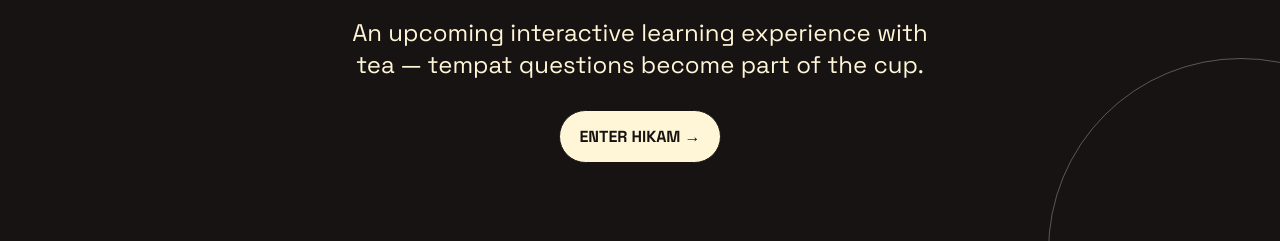
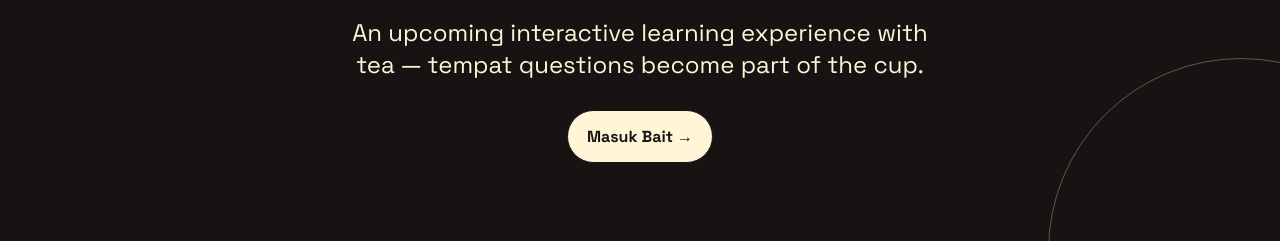
Before and after one commit to iamhamzaabdullah/wantea, a plain HTML site: page index.html in a window 1280 px wide. Shown: the part 4892-5133 px from the top of the page. Drawn offline with nearby package versions, Linux system fonts and the light colour scheme.

Commit message:
Update call-to-action text

```diff
--- a/index.html
+++ b/index.html
@@ -85,7 +85,7 @@
   <div class="kicker">WAIT. THERE'S MORE.</div>
   <h2>BAIT<br>UL<br>HIKAM</h2>
   <p>An upcoming interactive learning experience with tea — tempat questions become part of the cup.</p>
-  <a class="cta" style="margin-top:30px;background:var(--cream);color:var(--ink)" href="experiences/">ENTER HIKAM →</a>
+  <a class="cta" style="margin-top:30px;background:var(--cream);color:var(--ink)" href="experiences/">Masuk Bait →</a>
  </div>
 </section>
 </main>
```
